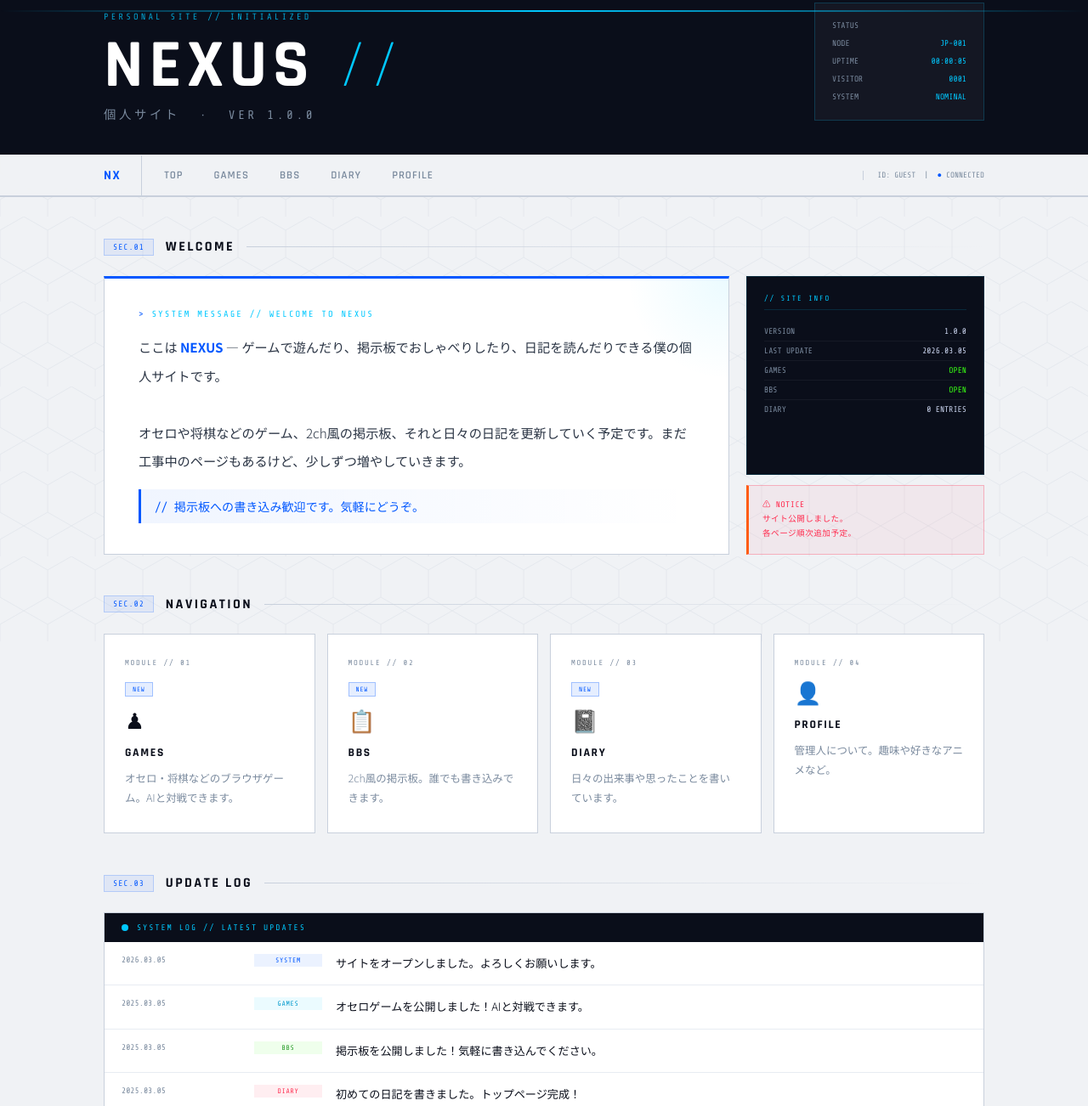
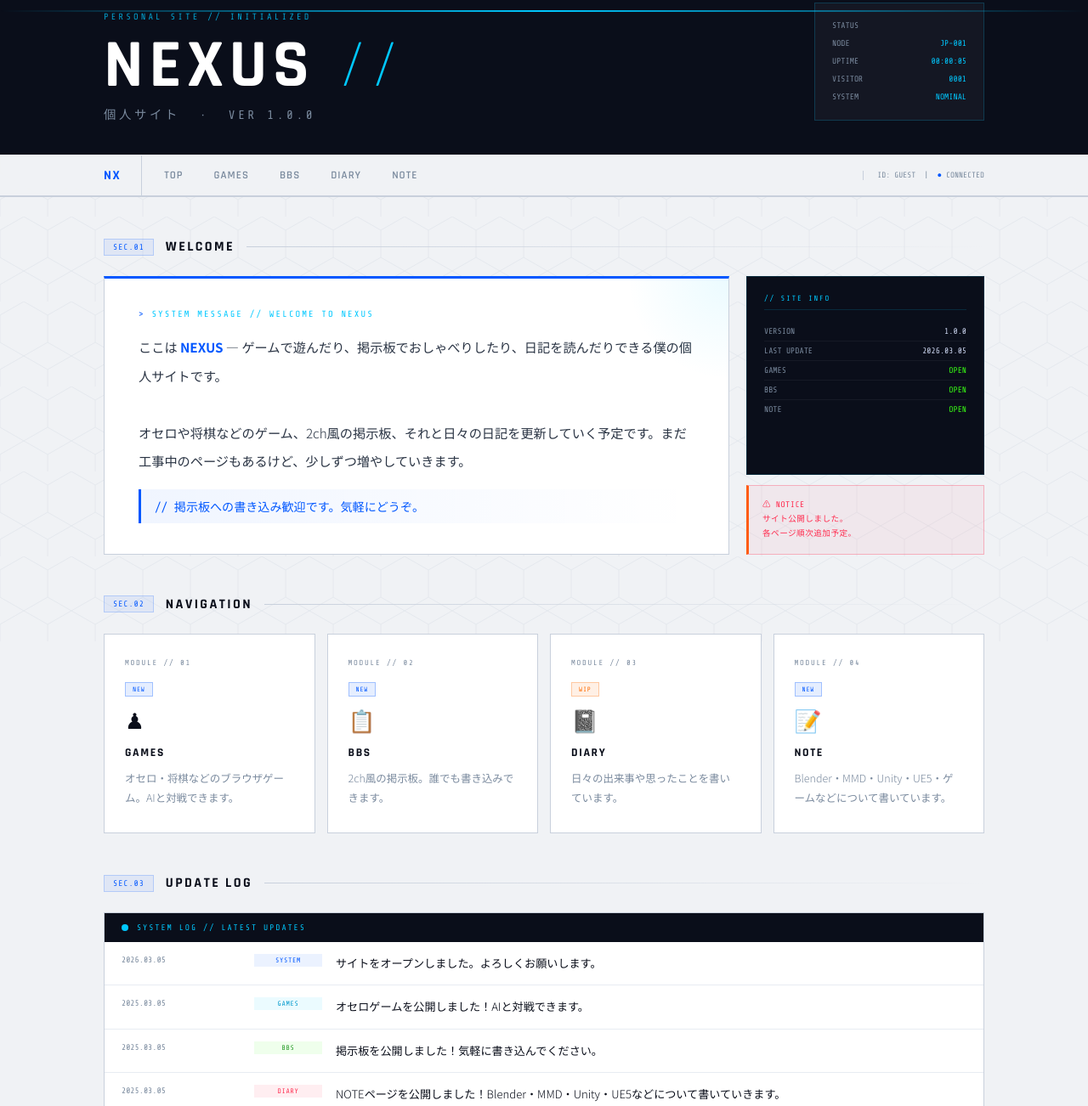
Before and after one commit to Wiya-mytestpage/Wiya-mytestpage.github.io, a plain HTML site: page index.html in a window 1280 px wide. Shown: the part 45-1347 px from the top of the page at 85% size. Drawn offline with nearby package versions, Linux system fonts and the light colour scheme.

Commit message:
Add files via upload

```diff
--- a/index.html
+++ b/index.html
@@ -556,7 +556,7 @@
     <a href="othello.html">GAMES</a>
     <a href="bbs.html">BBS</a>
     <a href="#">DIARY</a>
-    <a href="#">PROFILE</a>
+    <a href="note.html">NOTE</a>
     <div class="nav-id">ID: GUEST &nbsp;|&nbsp; <span style="color:var(--accent)">●</span> CONNECTED</div>
   </div>
 </nav>
@@ -585,7 +585,7 @@
         <div class="info-row">LAST UPDATE <span class="iv" id="today">----</span></div>
         <div class="info-row">GAMES <span class="iv" style="color:#39ff14">OPEN</span></div>
         <div class="info-row">BBS <span class="iv" style="color:#39ff14">OPEN</span></div>
-        <div class="info-row">DIARY <span class="iv">0 ENTRIES</span></div>
+        <div class="info-row">NOTE <span class="iv" style="color:#39ff14">OPEN</span></div>
       </div>
       <div class="alert-panel">
         ⚠ NOTICE<br>
@@ -620,17 +620,18 @@
     </a>
     <a class="card" href="#">
       <div class="card-num">MODULE // 03</div>
-      <span class="badge badge-new">NEW</span>
+      <span class="badge badge-wip">WIP</span>
       <span class="card-icon">📓</span>
       <div class="card-name">DIARY</div>
       <div class="card-desc">日々の出来事や思ったことを書いています。</div>
       <span class="card-arrow">→ ENTER</span>
     </a>
-    <a class="card" href="#">
+    <a class="card" href="note.html">
       <div class="card-num">MODULE // 04</div>
-      <span class="card-icon">👤</span>
-      <div class="card-name">PROFILE</div>
-      <div class="card-desc">管理人について。趣味や好きなアニメなど。</div>
+      <span class="badge badge-new">NEW</span>
+      <span class="card-icon">📝</span>
+      <div class="card-name">NOTE</div>
+      <div class="card-desc">Blender・MMD・Unity・UE5・ゲームなどについて書いています。</div>
       <span class="card-arrow">→ ENTER</span>
     </a>
   </div>
@@ -661,7 +662,7 @@
     <div class="log-item">
       <span class="log-date">2025.03.05</span>
       <span class="log-tag tag-diary">DIARY</span>
-      <span class="log-text">初めての日記を書きました。トップページ完成！</span>
+      <span class="log-text">NOTEページを公開しました！Blender・MMD・Unity・UE5などについて書いていきます。</span>
     </div>
   </div>
 
```
